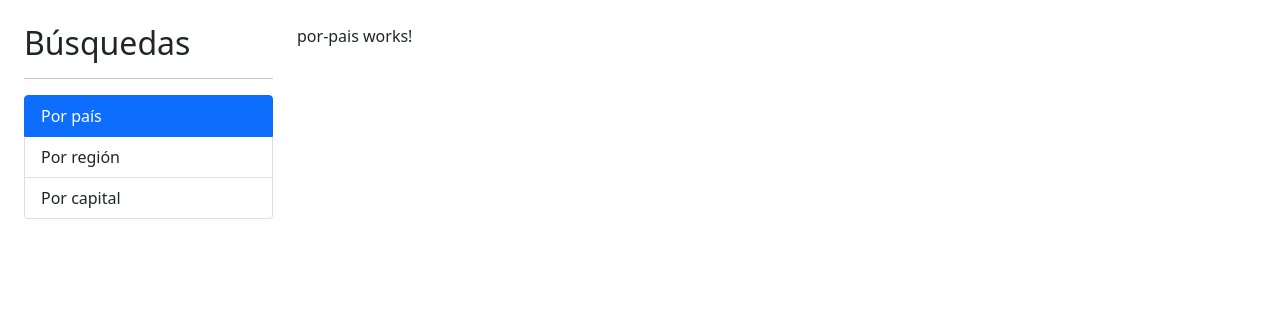
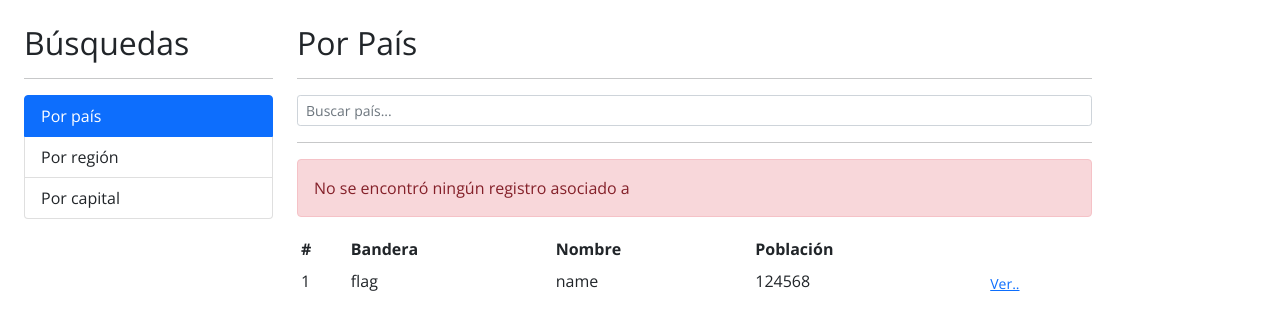
Before and after one commit to laurajuanna/angular-paises, an Angular app: page / in a window 1280 px wide. Shown: the top 330 px of the page. Built offline with nearby package versions, Linux system fonts and the light colour scheme.

Commit message:
Creación por país

```diff
--- a/src/app/pais/pages/por-pais/por-pais.component.html
+++ b/src/app/pais/pages/por-pais/por-pais.component.html
@@ -1 +1,43 @@
-<p>por-pais works!</p>
+<h2>Por País</h2>
+<hr>
+<div class="row">
+  <div class="col">
+    <form autocomplete="off" (ngSubmit)="buscar()">
+      <input type="text" name="termino" [(ngModel)]="termino" placeholder="Buscar país..."
+        class="form-control form-control-sm">
+    </form>
+  </div>
+</div>
+
+<hr>
+
+<div class="alert alert-danger">
+  No se encontró ningún registro asociado a {{termino}}
+</div>
+
+<div class="row">
+  <div class="col">
+    <table class="table table-sm table-borderless table-hover">
+      <thead>
+        <tr>
+          <th>#</th>
+          <th>Bandera</th>
+          <th>Nombre</th>
+          <th>Población</th>
+          <th></th>
+        </tr>
+      </thead>
+      <tbody>
+        <tr>
+          <td>1</td>
+          <td>flag</td>
+          <td>name</td>
+          <td>124568</td>
+          <td>
+            <button class="btn btn-sm btn-link p-0" routerLink="pais/1">Ver..</button>
+          </td>
+        </tr>
+      </tbody>
+    </table>
+  </div>
+</div>
--- a/src/app/pais/pages/por-pais/por-pais.component.ts
+++ b/src/app/pais/pages/por-pais/por-pais.component.ts
@@ -1,15 +1,22 @@
-import { Component, OnInit } from '@angular/core';
+import { Component } from '@angular/core';
 
 @Component({
   selector: 'app-por-pais',
   templateUrl: './por-pais.component.html',
   styleUrls: ['./por-pais.component.css']
 })
-export class PorPaisComponent implements OnInit {
+export class PorPaisComponent {
+
+  termino: string = '';
 
   constructor() { }
 
-  ngOnInit(): void {
+  buscar() {
+    if (this.termino.trim().length === 0) {
+      return
+    }
+    console.log(this.termino);
+    this.termino = '';
   }
 
 }
--- a/src/styles.css
+++ b/src/styles.css
@@ -1 +1,5 @@
-/* You can add global styles to this file, and also import other style files */
+@import url('https://fonts.googleapis.com/css2?family=Open+Sans:ital,wght@0,300;0,400;0,700;1,400&display=swap');
+
+* {
+  font-family: 'Open Sans', sans-serif;
+}
```
Also changed, not shown: src/app/pais/pais.module.ts (+6 -2 lines).
